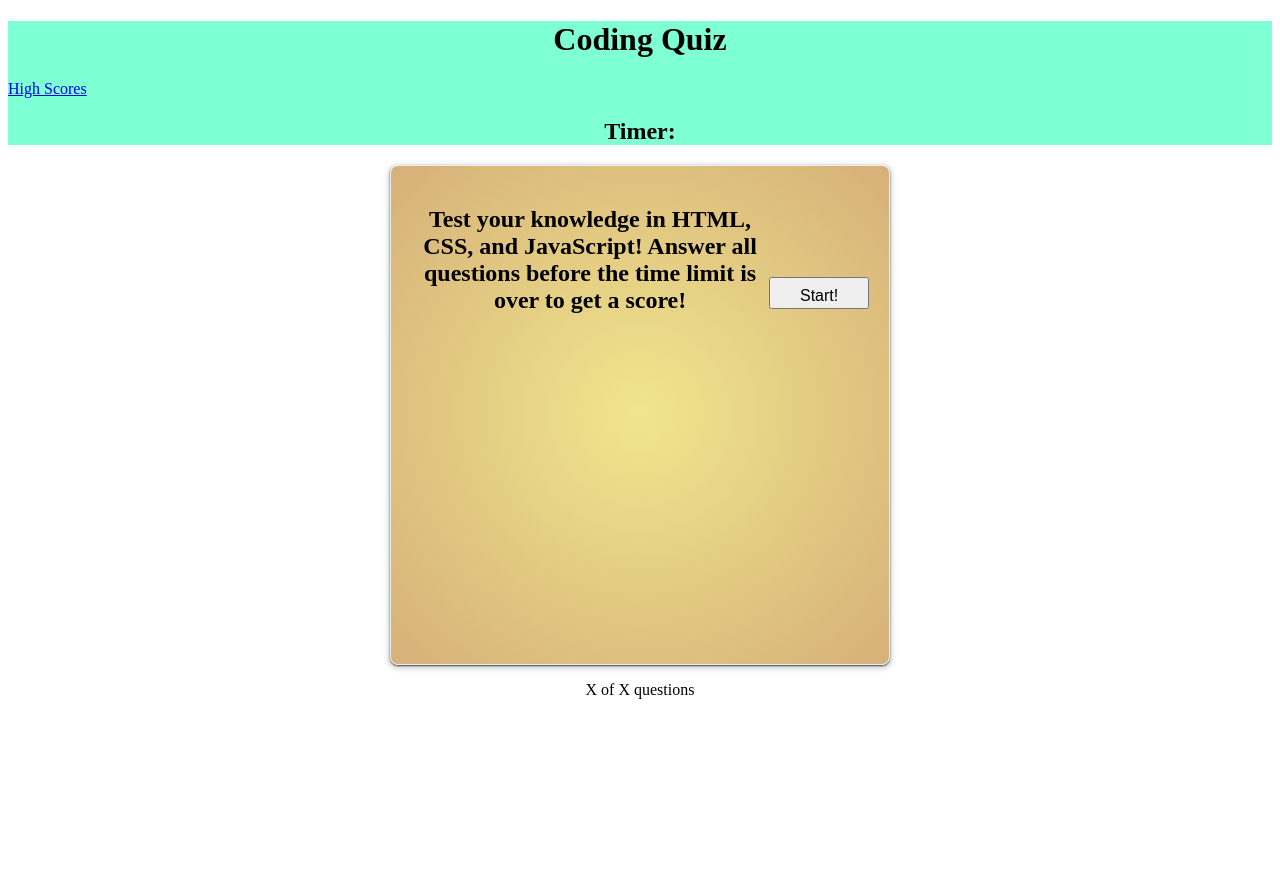
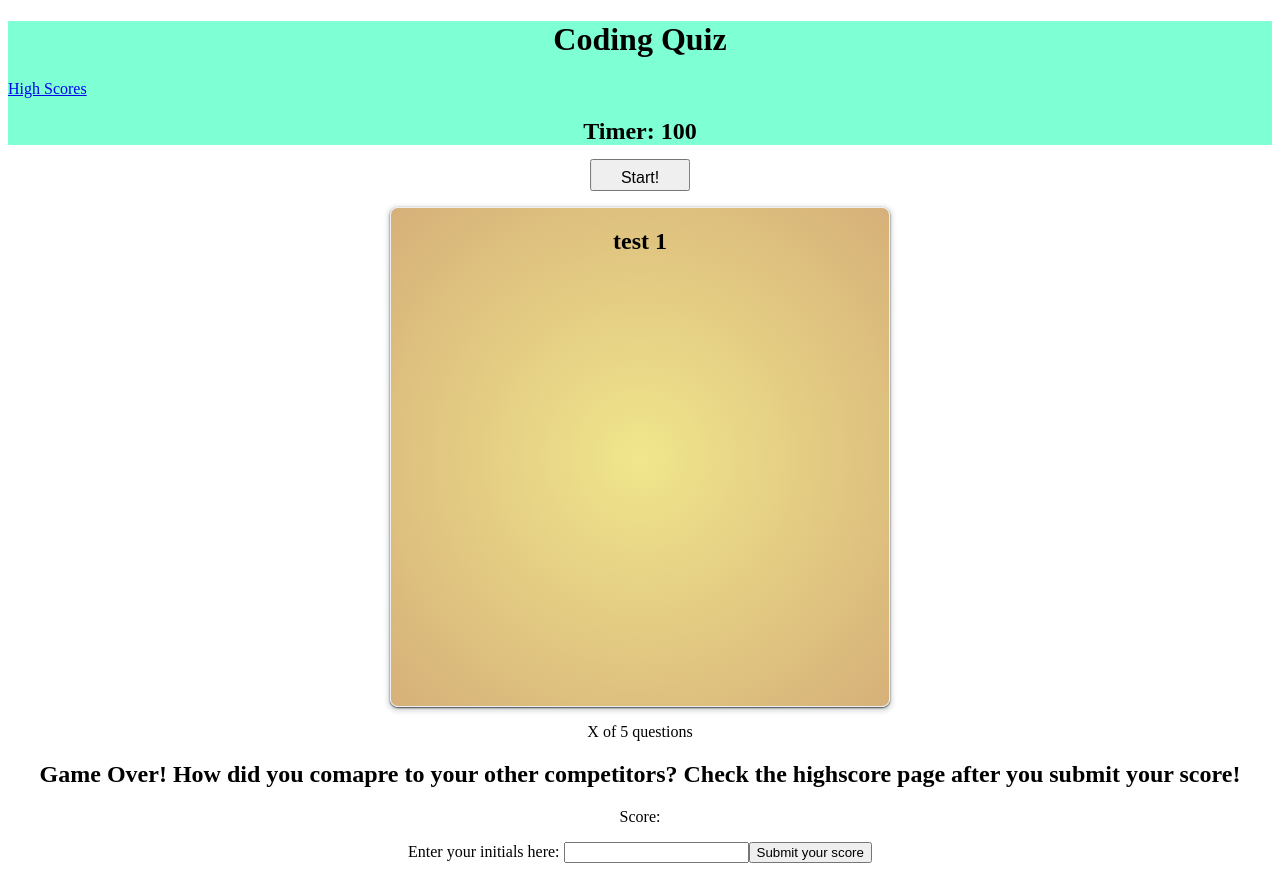
Before and after one commit to Danocide/javascript-quiz-game, a plain HTML site: page index.html in a window 1280 px wide. Both pictures are taken after a click on the button "Start!". Before the commit the page ends 800 px from the top, so only its background shows below. Drawn offline with Linux system fonts and the light colour scheme.

Commit message:
still working on JS

```diff
--- a/assets/css/style.css
+++ b/assets/css/style.css
@@ -19,10 +19,18 @@ nav {
 
 }
 
+.center {
+  margin-top: 10px;
+  position: relative;
+  top: 70%;
+  left: 50%;
+  -ms-transform: translate(-50%, -50%);
+  transform: translate(-50%, -50%);
+}
+
 .gameWindow {
     display: flex;
     justify-content: center;
-    /* background: black; */
     min-height: 300px;
     min-width: 300px;
     margin: 0;
@@ -49,13 +57,17 @@ nav {
   #startBtn {
     font-size: 16px;
     padding: 0.5em 1.8em;
-    margin-top: 20%;
     height: 32px;
-    text-align: bottom;
-    vertical-align: middle;
-    justify-content: space-around;
   }
 
   #question-counter {
     text-align: center;
   }
+
+  .hide {
+    display: none;
+  }
+
+  #gameOver {
+    text-align: center;
+  }
--- a/assets/js/script.js
+++ b/assets/js/script.js
@@ -0,0 +1,138 @@
+var timer = document.querySelector("#countdown");
+var gameWindow = document.querySelector(".gameWindow")
+var questionCount = document.querySelector("#question-counter")
+var question = document.querySelector(".question")
+var startBtn = document.querySelector("#startBtn")
+var userInput = document.querySelector("#user")
+var answers = document.querySelector(".answers")
+var questionsSec = document.querySelector("#questionBox")
+var time = 100;
+var questionIndex = 0;
+
+// start game
+function start() {
+    var hideGameWindow = document.querySelector(".gameWindow");
+    hideGameWindow.setAttribute("class", "hide");
+    questionsSec.removeAttribute("class");
+    timer.textContent = time;
+    getQuestions();
+    console.log("one problem down, 100 more to go");
+    console.log(questions.length);
+}
+
+
+// fetch question and answers
+function getQuestions(){
+    var selQuestion = questions[questionIndex];
+    var askQuestion = document.querySelector(".question");
+    question.textContent = selQuestion.question;
+    answers.textContent = "";
+    for(var i=0; i < selQuestion.question.length; i++){
+        var answer = selQuestion.answers[i];
+        var answerBtn = document.createElement("button");
+        answerBtn.setAttribute("class", "answer");
+        answerBtn.setAttribute("value", answer);
+        answerBtn.textContent = i + 1 + "." + answer;
+        answers.appendChild(answerBtn);
+    }
+}
+
+function answerQuestion(event) {
+    var buttonSel = event.target;
+    if (!buttonSel.matches(".correct")){
+        return;
+    }
+    if (buttonSel.value !== questions[questionIndex].correct) {
+        countdown -=10;
+        if(countdown <= 0) {
+            countdown = 0;
+        }
+        countdown.textContent = time;
+    }
+}
+
+// array for questions
+const questions = [
+    {
+        id: "0",
+        question: "test 1",
+        answers: ["A" , "b" , "c" , "d"],
+        correct: "A",
+    },
+
+    {
+        id: "1",
+        question: "test 2",
+        answers: ["a" , "B" , "c" , "d"],
+        correct: "B",
+    },
+
+    {
+        id: "2",
+        question: "test 3",
+        answers: ["a" , "b" , "C" , "d"],
+        correct: "C",
+    },
+
+    {
+        id: "3",
+        question: "test 4",
+        answers: ["a" , "b" , "c" , "D"],
+        correct: "D",
+    },
+
+    {
+        id: "4",
+        question: "",
+        answers: ["A" , "b" , "c" , "d"],
+        correct: "A",
+    }
+];
+
+// Sends score to highscore page
+
+function openHighScores() {
+    window.location="./highscores.html";
+    window.location.href = "./highscores.html";
+}
+
+// sets timer/time limit
+
+function timer() {
+    time--;
+    timer.textcontent = time;
+    if (time <=0){
+        gameEnd();
+    }
+} 1000
+
+// function for game end
+function gameEnd() {
+    clearInterval(timer);
+    gameWindow.setAttribute("id", "hide");
+
+    var gameOverEl = document.querySelector("#gameOver");
+    gameOverEl.removeAttribute("id", "hide");
+
+    var endScore = document.querySelector("#endScore");
+    endScore.textContent = time;
+}
+
+// function to save score and add score to highscores page
+function saveScore() {
+    var user = userInput.value.trim();
+    if (user !== ""){
+        var highscore = JSON.parse(window.localStorage.getItem("highscore"))
+        var newScore = {
+            score: time,
+            user: user,
+        }
+        highscore.push(newScore)
+        window.localStorage.setItem("highscore", JSON.stringify(highscore));
+        window.location.href = "./highscores.html";
+    }
+}
+
+startBtn.addEventListener("click", start);
+// choicesEl.addEventListener("click", questionResponse);
+// submitBtn.addEventListener("click", saveHighscore);
--- a/index.html
+++ b/index.html
@@ -10,8 +10,8 @@
 </head>
 
 <body>
-    <header>
-        <div id="header">
+    <header id="header">
+        <div>
             <h1>
                 Coding Quiz
              </h1>
@@ -20,25 +20,46 @@
                 <a href="./highscores.html">High Scores</a>
             </nav>
             <h2 id="timer">
-                Timer:
+                Timer: <span id="countdown">0</span>
             </h2>
             </div>
     </header>
 
     <main>
         <!-- creating a specific game window -->
+        <section>
+            <div>
+                <button class="center" id="startBtn">Start!</button>
+             </div>
             <div class="card gameWindow">
                 <h2 id="preGameBox">Test your knowledge in HTML, CSS, and JavaScript! Answer all questions before the time
                     limit is over to get a score!</h2>
+            </div>
+             <div>
+                <section class="hide" id="questionBox">
+                    <h2 class="card gameWindow question">
+                        <div id="answerOptions" class="answers">
 
-            <button id="startBtn">Start!</button>
+
+                        </div>
+                    </h2>
+                </section>
             </div>
         <!-- display for counting questions/showing total ammount of questions -->
             <div id="question-counter">
                 <p>
-                X of X questions
+                    X of 5 questions
                 </p>
             </div>
+        </section>
+
+        <section id="gameOver" class="">
+            <h2>Game Over! How did you comapre to your other competitors? Check the highscore page after you submit your score!</h2>
+            <p>Score: <span id="endScore"></span></p>
+            <p>Enter your initials here: <input type="text" id="user"><button>Submit your score</button></p>
+        </section>
+
+        <script src="./assets/js/script.js"></script>
     </main>
 </body>
 
```
Lines whose indentation alone changed are shown as unchanged.
